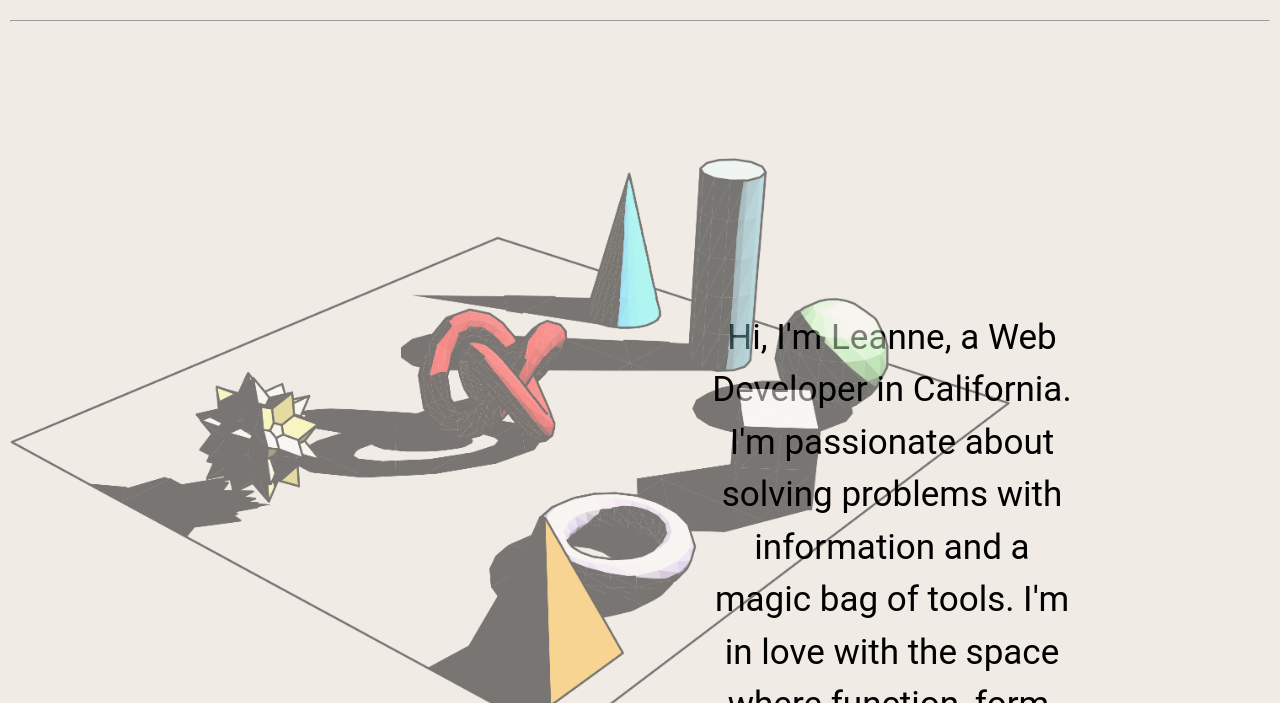
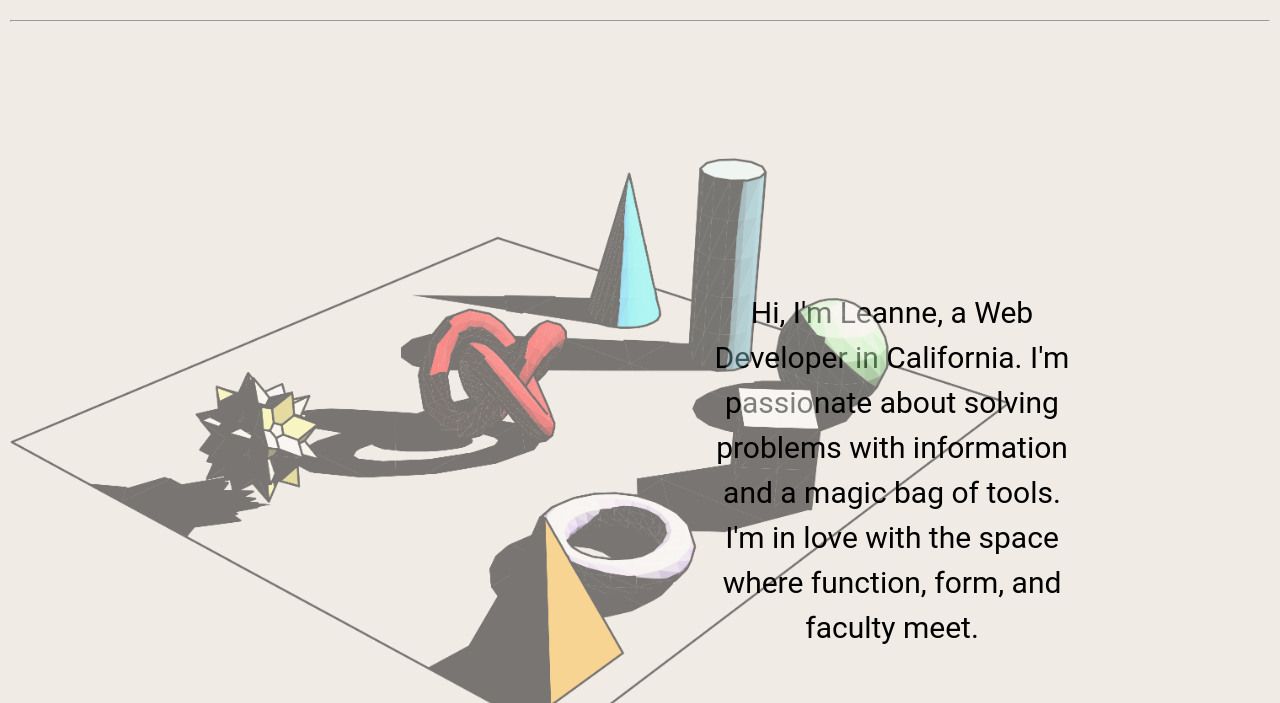
Before and after one commit to holysquirtle/holysquirtle.github.io, a plain HTML site: page index.html in a window 1280 px wide. Shown: the part 97-800 px from the top of the page. Drawn offline with nearby package versions, Linux system fonts and the light colour scheme.

Commit message:
Update stylesheet.css

```diff
--- a/stylesheet.css
+++ b/stylesheet.css
@@ -15,10 +15,10 @@ img {
 
 .intro {
     font-family: Roboto, times, serif;
-    font-size: 35px;
+    font-size: 30px;
     font-weight: normal;
     text-align: center;
-    padding-top: 35%;
+    padding-top: 30%;
     padding-bottom: 60%;
     line-height: 150%;
 }
```
